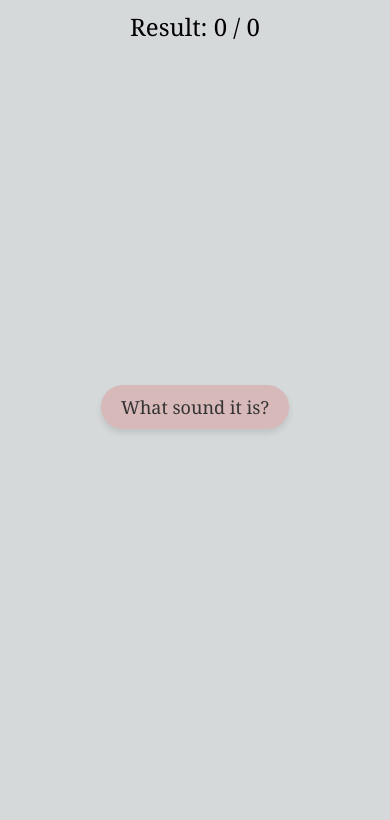
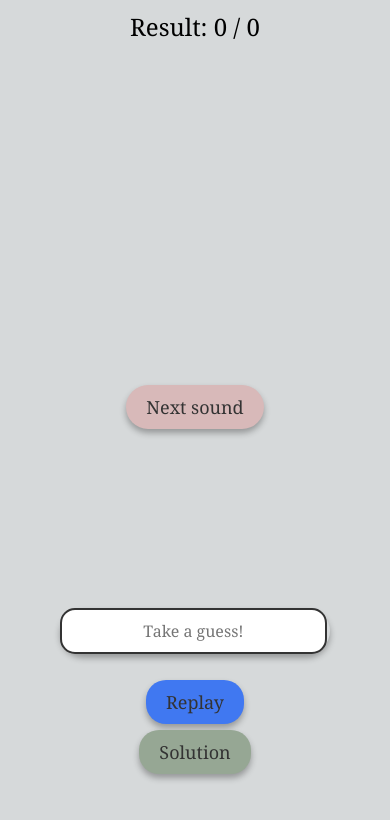
Before and after one commit to nviliam/Sound-Guess, a plain HTML site: page index.html in a window 390 px wide. Both pictures are taken after a click on the button "What sound it is?". Drawn offline with Linux system fonts and the light colour scheme.

Commit message:
Button text and setTimeout changes, Css: shadows for the buttons

```diff
--- a/index.js
+++ b/index.js
@@ -1,4 +1,4 @@
-// Hangfájlok listája
+// List of sound files
 const audioFiles = [
     'Sounds/Dumbbell on the parquet floor.m4a',
     'Sounds/Door opening.m4a',
@@ -21,51 +21,59 @@ const audioFiles = [
     'Sounds/Mosquito repellent spray.m4a',
 ];
 
-let remainingAudioFiles = [...audioFiles]; // A még nem lejátszott hangfájlok másolata
+let remainingAudioFiles = [...audioFiles]; // Copies of audio files not yet played
 let currentAudioFile = '';
 let correctCount = 0;
 let totalCount = 0;
 
-// Véletlenszerű hangfájl kiválasztása és lejátszása
+// Random sound file selection and playback
 function playRandomAudio() {
     if (remainingAudioFiles.length === 0) {
-        remainingAudioFiles = [...audioFiles]; // Töltsd újra a listát, ha minden fájl le lett játszva
+        remainingAudioFiles = [...audioFiles];
     }
 
     const randomIndex = Math.floor(Math.random() * remainingAudioFiles.length);
     currentAudioFile = remainingAudioFiles[randomIndex];
-    remainingAudioFiles.splice(randomIndex, 1); // Távolítsd el a kiválasztott hangfájlt a listából
+    remainingAudioFiles.splice(randomIndex, 1);
 
     const audio = document.getElementById('audioPlayer');
     audio.src = currentAudioFile;
     audio.play();
 }
 
-// Az audio elemhez eseménykezelő hozzárendelése, hogy a hang lejátszása után megjelenjenek a gombok és az input
+// Assign an event handler to the audio element: after the sound is played, the buttons and input appears
 document.getElementById('audioPlayer').addEventListener('ended', function() {
-    document.getElementById('tip').style.display = 'block';
-    setTimeout(() => document.getElementById('replayButton').style.display = 'block', 2000);
-    setTimeout(() => document.getElementById('solutionButton').style.display = 'block', 3000);
+    setTimeout(() => document.getElementById('tip').style.display = 'block', 500);
+    setTimeout(() => document.getElementById('replayButton').style.display = 'block', 1000);
+    setTimeout(() => document.getElementById('solutionButton').style.display = 'block', 1500);
 });
 
-// A gomb eseménykezelője
+// Event handler for the play button
 document.querySelector('.playButton').addEventListener('click', function() {
     playRandomAudio();
+    document.querySelector('.playButton').innerText = 'Next sound';
+
+    // Elrejti az összes gombot és az inputot
     document.getElementById('solutionButton').style.display = 'none';
     document.getElementById('replayButton').style.display = 'none';
     document.getElementById('tip').style.display = 'none';
     document.getElementById('solutionText').textContent = '';
-    document.getElementById('solutionText').style.display = 'block'; // Ezzel újra láthatóvá tesszük a megoldás szövegét
+    document.getElementById('solutionText').style.display = 'block';
     document.getElementById('resultButtons').style.display = 'none';
+
+    // Gombok megjelenésének újraindítása időzítéssel
+    setTimeout(() => document.getElementById('tip').style.display = 'block', 500);
+    setTimeout(() => document.getElementById('replayButton').style.display = 'block', 1000);
+    setTimeout(() => document.getElementById('solutionButton').style.display = 'block', 1500);
 });
 
-// Az "Újra" gomb eseménykezelője
+// Event handler for the replay button
 document.getElementById('replayButton').addEventListener('click', function() {
     const audio = document.getElementById('audioPlayer');
     audio.play();
 });
 
-// A "Megoldás" gomb eseménykezelője
+// Event handler for the solution button
 document.getElementById('solutionButton').addEventListener('click', function() {
     const fileName = currentAudioFile.replace('Sounds/', '').replace('.m4a', '');
     document.getElementById('solutionText').textContent = fileName;
@@ -73,7 +81,7 @@ document.getElementById('solutionButton').addEventListener('click', function() {
     document.querySelector('.playButton').innerText = 'Next sound';
 });
 
-// A "Eltaláltam" gomb eseménykezelője
+// Event handler for the correct button
 document.getElementById('correctButton').addEventListener('click', function() {
     correctCount++;
     totalCount++;
@@ -85,7 +93,7 @@ document.getElementById('correctButton').addEventListener('click', function() {
     document.getElementById('tip').style.display = 'none';
 });
 
-// A "Nem találtam el" gomb eseménykezelője
+// Event handler for the incorrect button
 document.getElementById('incorrectButton').addEventListener('click', function() {
     totalCount++;
     updateCounter();
@@ -96,6 +104,7 @@ document.getElementById('incorrectButton').addEventListener('click', function()
     document.getElementById('tip').style.display = 'none';
 });
 
+// Update Counter
 function updateCounter() {
     document.getElementById('correctCount').textContent = correctCount;
     document.getElementById('totalCount').textContent = totalCount;
--- a/style.css
+++ b/style.css
@@ -25,8 +25,8 @@ body {
     border: none;
     border-radius: 25px;
     cursor: pointer;
-    box-shadow: 0px 4px 6px rgba(0, 0, 0, 0.1);
-    transition: background-color 0.3s, transform 0.3s;
+    box-shadow: 0px 4px 6px rgba(0, 0, 0, 0.3);
+    transition: background-color 0.5s, transform 0.5s, box-shadow 0.5s;
     margin-bottom: 30px;
     font-family: Cambria, Cochin;
 }
@@ -34,12 +34,16 @@ body {
 .playButton:hover {
     background-color: #f0f0f0;
     transform: scale(1.05);
+    box-shadow: 0px 4px 6px rgba(0, 0, 0, 0.5);
 }
 
 .input-container {
     margin: 20px 0;
     position: absolute;
     bottom: 230px;
+    border-radius: 25px;
+    box-shadow: 0px 4px 6px rgba(0, 0, 0, 0.3);
+    transition: background-color 0.5s, transform 0.5s, box-shadow 0.5s;
 }
 
 input {
@@ -59,8 +63,8 @@ input {
     border: none;
     border-radius: 20px;
     cursor: pointer;
-    box-shadow: 0px 4px 6px rgba(0, 0, 0, 0.1);
-    transition: background-color 0.3s, transform 0.3s;
+    box-shadow: 0px 4px 6px rgba(0, 0, 0, 0.3);
+    transition: background-color 0.5s, transform 0.5s, box-shadow 0.5s;
     position: absolute;
     bottom: 100px;
     font-family: Cambria, Cochin;
@@ -69,6 +73,7 @@ input {
 .solutionButton:hover {
     background-color: #f0f0f0;
     transform: scale(1.05);
+    box-shadow: 0px 4px 6px rgba(0, 0, 0, 0.5);
 }
 
 .replayButton {
@@ -79,8 +84,8 @@ input {
     border: none;
     border-radius: 20px;
     cursor: pointer;
-    box-shadow: 0px 4px 6px rgba(0, 0, 0, 0.1);
-    transition: background-color 0.3s, transform 0.3s;
+    box-shadow: 0px 4px 6px rgba(0, 0, 0, 0.3);
+    transition: background-color 0.5s, transform 0.5s, box-shadow 0.5s;
     position: absolute;
     bottom: 180px;
     font-family: Cambria, Cochin;
@@ -89,6 +94,7 @@ input {
 .replayButton:hover {
     background-color: #f0f0f0;
     transform: scale(1.05);
+    box-shadow: 0px 4px 6px rgba(0, 0, 0, 0.5);
 }
 
 .solutionText {
@@ -114,6 +120,8 @@ input {
     position: absolute;
     bottom: 50px;
     font-family: Cambria, Cochin;
+    box-shadow: 0px 4px 6px rgba(0, 0, 0, 0.3);
+    transition: background-color 0.5s, transform 0.5s, box-shadow 0.5s;
 }
 
 .correctButton {
@@ -129,39 +137,40 @@ input {
 .correctButton:hover, .incorrectButton:hover {
     background-color: #7c7979;
     transform: scale(1.05);
+    box-shadow: 0px 4px 6px rgba(0, 0, 0, 0.5);
 }
 
 /* Responsive adjustments for screens smaller than 600px */
 @media (max-width: 600px) {
     .counter {
-        font-size: 24px; /* Adjusted font size for smaller screens */
-        top: 10px; /* Adjusted position to fit smaller screens */
+        font-size: 24px;
+        top: 10px;
     }
 
     .playButton, .solutionButton, .replayButton, .correctButton, .incorrectButton {
-        font-size: 18px; /* Smaller font size for buttons */
-        padding: 10px 20px; /* Adjusted padding for smaller screens */
+        font-size: 18px;
+        padding: 10px 20px;
     }
 
     input {
-        width: 90%; /* Adjusted width for input field */
-        font-size: 16px; /* Smaller font size for input field */
+        width: 90%;
+        font-size: 16px;
     }
 
     .solutionText {
-        font-size: 16px; /* Adjusted font size for solution text */
+        font-size: 16px;
         bottom: 20px;
     }
 
     .input-container {
-        bottom: 170px; /* Adjusted position for input container on smaller screens */
+        bottom: 170px;
     }
 
     .replayButton {
-        bottom: 120px; /* Adjusted position for buttons on smaller screens */
+        bottom: 120px;
     }
 
     .solutionButton {
-        bottom: 70px; /* Adjusted position for buttons on smaller screens */
+        bottom: 70px;
     }
 }
```
